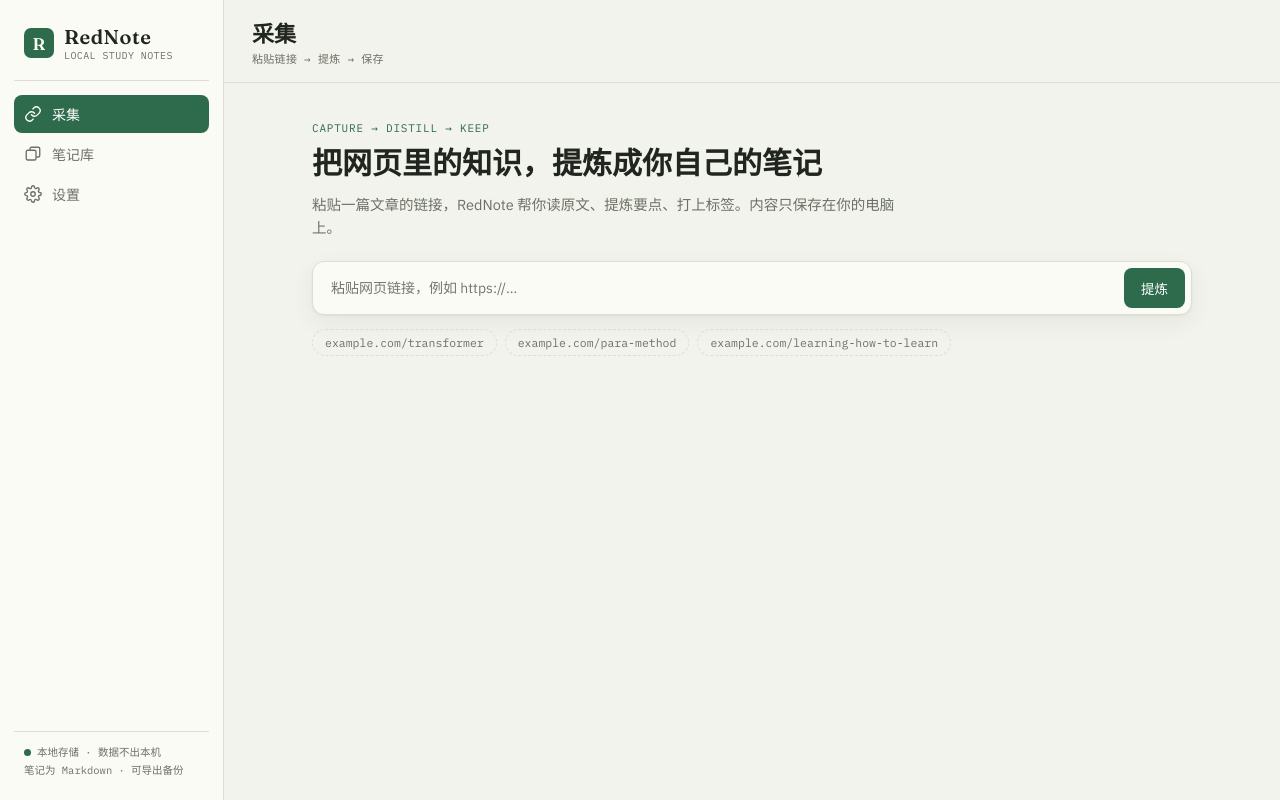
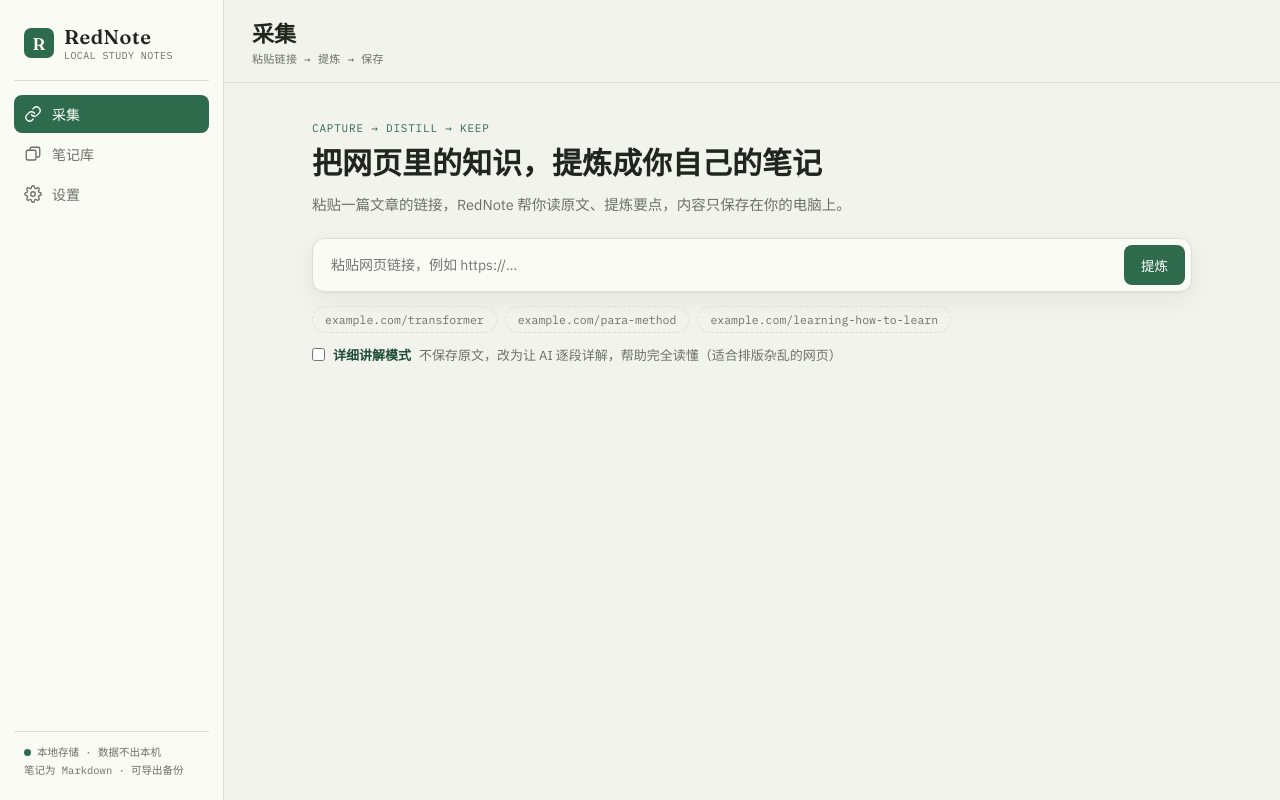
Before and after one commit to Hualvqing1102/RedNote, a React (Vite) app in the folder frontend/: page / in a window 1280 px wide. Built offline with nearby package versions, Linux system fonts and the light colour scheme.

Commit message:
feat: 采集页新增『详细讲解模式』开关——不保存原文,由 Agent 生成逐段详解存入笔记(摘要不变)

```diff
--- a/frontend/src/api/client.ts
+++ b/frontend/src/api/client.ts
@@ -1,6 +1,7 @@
 import type {
   CollectResult,
   CommentCard,
+  ExplainResult,
   Folder,
   Note,
   NoteInput,
@@ -41,6 +42,12 @@
 
   summarize: (title: string, content: string): Promise<Summary> =>
     request("/api/agent/summarize", {
+      method: "POST",
+      body: JSON.stringify({ title, content }),
+    }),
+
+  explain: (title: string, content: string): Promise<ExplainResult> =>
+    request("/api/agent/explain", {
       method: "POST",
       body: JSON.stringify({ title, content }),
     }),
--- a/frontend/src/styles/global.css
+++ b/frontend/src/styles/global.css
@@ -1507,3 +1507,13 @@
   padding: 3px 8px; background: var(--surface); cursor: pointer;
 }
 .note-folder select:hover { border-color: var(--muted); color: var(--ink); }
+
+/* ---------- 采集页：详细讲解模式开关 ---------- */
+.explain-toggle {
+  display: inline-flex; align-items: baseline; gap: 8px;
+  margin: 12px 0 4px; font-size: 13px; cursor: pointer;
+}
+.explain-toggle.disabled { opacity: 0.6; cursor: not-allowed; }
+.explain-toggle input { accent-color: var(--green); transform: translateY(1px); }
+.explain-toggle .t { font-weight: 600; color: var(--green-deep); }
+.explain-toggle .d { color: var(--muted); }
--- a/frontend/src/types.ts
+++ b/frontend/src/types.ts
@@ -55,6 +55,11 @@
   points: string[];
 }
 
+export interface ExplainResult {
+  title: string;
+  explanation: string;
+}
+
 export type ProviderName = "mock" | "claude" | "openai";
 
 export interface ProviderGroupView {
--- a/frontend/src/views/CollectView.tsx
+++ b/frontend/src/views/CollectView.tsx
@@ -3,7 +3,7 @@
 import { describeEngine, sendsToCloud } from "../lib/provider";
 import { renderBlocks, withoutLeadingTitle } from "../lib/markdown";
 import { useAppStore } from "../store/useAppStore";
-import type { CollectResult, NoteInput, SettingsResponse, Summary } from "../types";
+import type { CollectResult, ExplainResult, NoteInput, SettingsResponse, Summary } from "../types";
 
 const EXAMPLES = [
   "example.com/transformer",
@@ -29,11 +29,17 @@
   const setView = useAppStore((s) => s.setView);
   const [url, setUrl] = useState("");
   const [phase, setPhase] = useState<Phase>(0);
-  const [draft, setDraft] = useState<{ collect: CollectResult; summary: Summary } | null>(null);
+  const [draft, setDraft] = useState<{
+    collect: CollectResult;
+    summary: Summary;
+    explanation?: ExplainResult;
+  } | null>(null);
   const [saving, setSaving] = useState(false);
   const [error, setError] = useState("");
   const [engine, setEngine] = useState<SettingsResponse | null>(null);
   const [engineError, setEngineError] = useState(false);
+  // 详细讲解模式：不保存原文，改成让 Agent 生成逐段详解
+  const [explainMode, setExplainMode] = useState(false);
 
   async function start() {
     const target = url.trim();
@@ -53,9 +59,19 @@
     try {
       const collect = await api.collectUrl(target);
       setPhase(2);
-      const summary = await api.summarize(collect.title, collect.content);
-      setPhase(3);
-      setDraft({ collect, summary });
+      if (explainMode) {
+        // 讲解模式：同一篇原文并行生成 摘要+要点 与 详细讲解；不保存原文
+        const [summary, explanation] = await Promise.all([
+          api.summarize(collect.title, collect.content),
+          api.explain(collect.title, collect.content),
+        ]);
+        setPhase(3);
+        setDraft({ collect, summary, explanation });
+      } else {
+        const summary = await api.summarize(collect.title, collect.content);
+        setPhase(3);
+        setDraft({ collect, summary });
+      }
       setPhase(4);
     } catch (e) {
       setError(e instanceof Error ? e.message : "采集失败，请检查链接");
@@ -67,7 +83,26 @@
     if (!draft) return;
     setSaving(true);
     setError("");
-    // 正文存为 Markdown：去掉与笔记标题重复的正文首行标题，避免详情页重复展示
+    if (explainMode && draft.explanation) {
+      // 讲解模式：笔记正文 = AI 详细讲解，原文不落地
+      const input: NoteInput = {
+        title: draft.summary.title,
+        summary: draft.summary.summary,
+        content: draft.explanation.explanation,
+        points: draft.summary.points,
+        source_url: draft.collect.source_url,
+        source_snapshot: "",
+      };
+      try {
+        await api.createNote(input);
+        setView("library");
+      } catch (e) {
+        setError(e instanceof Error ? e.message : "保存失败");
+        setSaving(false);
+      }
+      return;
+    }
+    // 常规模式：正文存为 Markdown（去掉与标题重复的首行标题）
     const content = withoutLeadingTitle(draft.collect.content, draft.collect.title);
     const input: NoteInput = {
       title: draft.summary.title,
@@ -108,7 +143,7 @@
       <div className="collect-hero">
         <div className="eyebrow">Capture → Distill → Keep</div>
         <h2>把网页里的知识，提炼成你自己的笔记</h2>
-        <p>粘贴一篇文章的链接，RedNote 帮你读原文、提炼要点、打上标签。内容只保存在你的电脑上。</p>
+        <p>粘贴一篇文章的链接，RedNote 帮你读原文、提炼要点，内容只保存在你的电脑上。</p>
       </div>
 
       <div className="urlbar">
@@ -132,6 +167,19 @@
           </button>
         ))}
       </div>
+
+      <label className={`explain-toggle${busy ? " disabled" : ""}`}>
+        <input
+          type="checkbox"
+          checked={explainMode}
+          disabled={busy}
+          onChange={(e) => setExplainMode(e.target.checked)}
+        />
+        <span className="t">详细讲解模式</span>
+        <span className="d">
+          不保存原文，改为让 AI 逐段详解，帮助完全读懂（适合排版杂乱的网页）
+        </span>
+      </label>
 
       {error && (
         <div className="error-banner" role="alert">
@@ -169,13 +217,23 @@
           <div className="result-grid">
             <section className="panel">
               <div className="panel-head">
-                <span className="lbl">原文摘录</span>
-                <span className="lbl">{draft.collect.content.length.toLocaleString()} 字</span>
+                <span className="lbl">{explainMode && draft.explanation ? "详细讲解" : "原文摘录"}</span>
+                <span className="lbl">
+                  {(explainMode && draft.explanation
+                    ? draft.explanation.explanation.length
+                    : draft.collect.content.length
+                  ).toLocaleString()}{" "}
+                  字
+                </span>
               </div>
               <div className="panel-body article">
                 <h3>{draft.collect.title}</h3>
                 <div className="src">{draft.collect.source_url}</div>
-                {renderBlocks(withoutLeadingTitle(draft.collect.content, draft.collect.title))}
+                {explainMode && draft.explanation ? (
+                  renderBlocks(draft.explanation.explanation)
+                ) : (
+                  renderBlocks(withoutLeadingTitle(draft.collect.content, draft.collect.title))
+                )}
               </div>
             </section>
 
```
Also changed, not shown: 1 other file (tests, documents, lock files or other folders).
